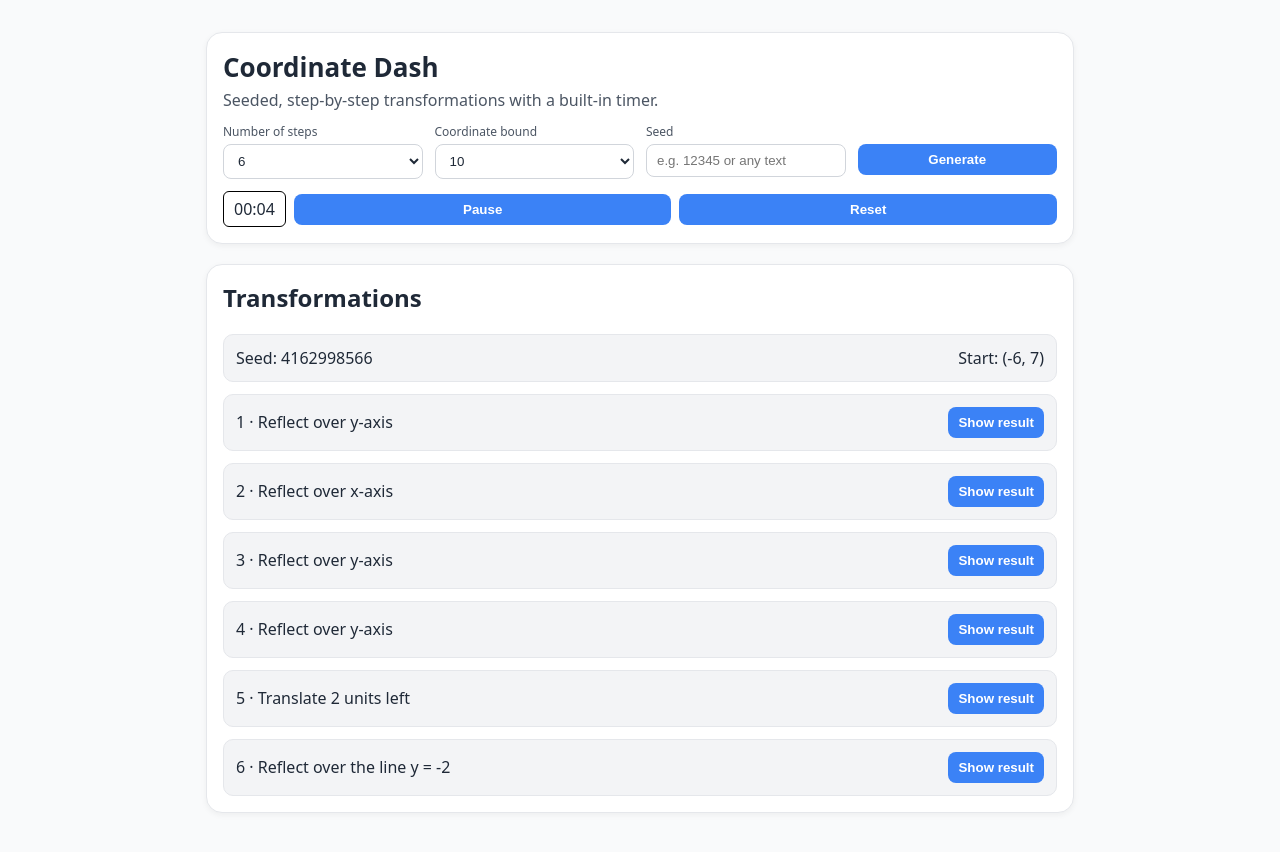
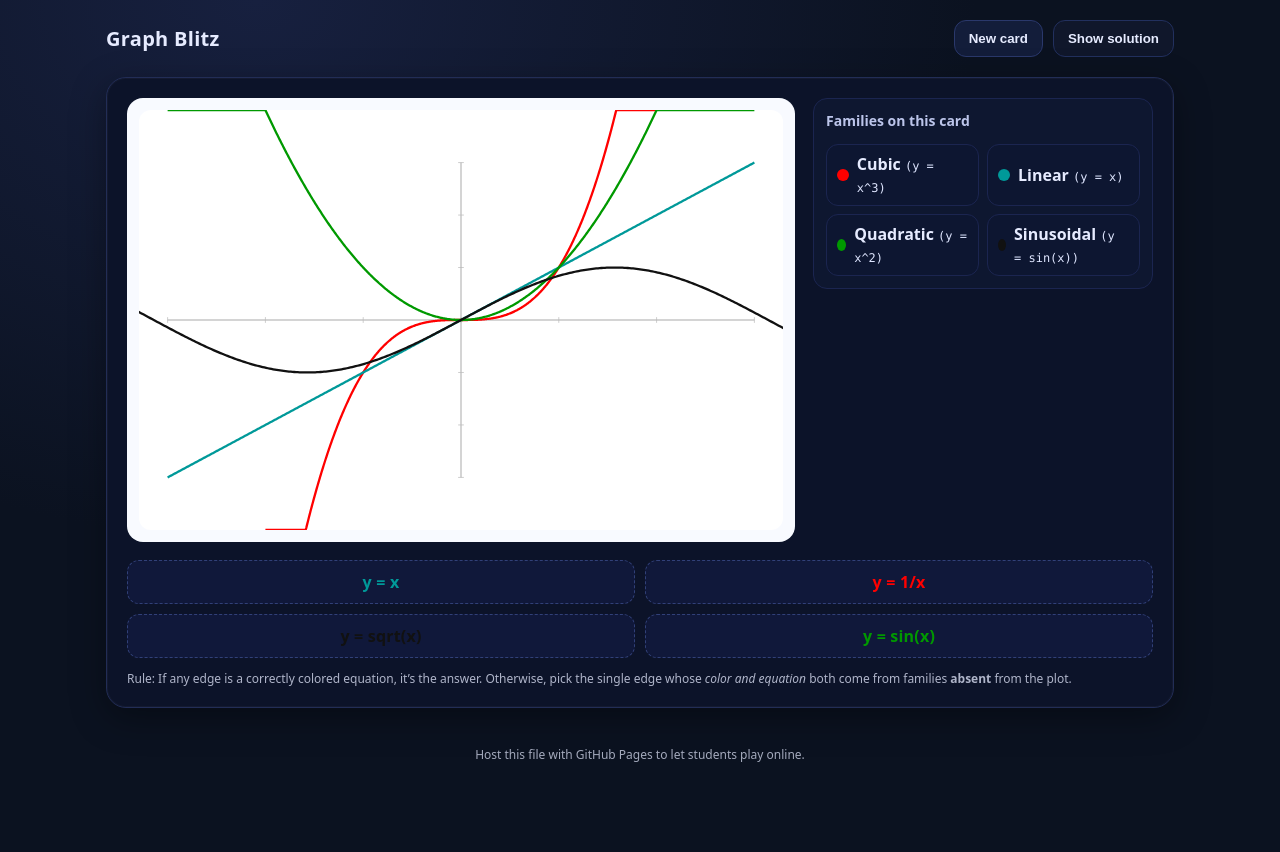
Before and after one commit to MerrickMath/MerrickMath.github.io, a Jekyll site: the page test.html, which Jekyll copies as it is, in a window 1280 px wide. Shown: the top 852 px of the page. Built offline with Jekyll 4.4.1, drawn with Linux system fonts in a browser that asks for light colours.

Commit message:
Update test.html

```diff
--- a/test.html
+++ b/test.html
@@ -1,280 +1,355 @@
-<!DOCTYPE html>
+<!doctype html>
 <html lang="en">
 <head>
-  <meta charset="UTF-8" />
-  <meta name="viewport" content="width=device-width, initial-scale=1" />
-  <title>Coordinate Dash</title>
+<meta charset="utf-8" />
+<meta name="viewport" content="width=device-width,initial-scale=1" />
+<title>Graph Blitz</title>
 <style>
-    :root {
-      --bg: #f9fafb;
-      --panel: #ffffff;
-      --muted: #4b5563;
-      --text: #1f2937;
-      --accent: #3b82f6;
-      --accent-hover: #2563eb;
-      --card: #f3f4f6;
-      --radius: 16px;
-      --button-bg: #3b82f6;
-      --button-bg-hover: #2563eb;
-      --button-text: #ffffff;
+  :root{
+    --bg:#0b1220; --panel:#0e1730; --ink:#e6ebff; --accent:#7aa2f7;
+    --ccyan:#009999; --cgreen:#009900; --cblue:#0000cc; --cmagenta:#ff00ff; --corange:#ff8000; --cred:#ff0000; --cblack:#111111;
   }
-    * { box-sizing: border-box; }
-    body {
-      margin: 0;
-      font-family: ui-sans-serif, system-ui, -apple-system, Segoe UI, Roboto, Ubuntu, Cantarell, Noto Sans, Helvetica Neue, Arial;
-      background: var(--bg);
-      color: var(--text);
+  *{box-sizing:border-box}
+  body{
+    margin:0; font-family:system-ui,Segoe UI,Roboto,Inter,Arial,sans-serif;
+    color:var(--ink); background:radial-gradient(1200px 900px at 20% 0%,#17203f 0%,#0b1220 60%) fixed;
   }
-    .container { max-width: 900px; margin: 32px auto; padding: 0 16px; }
-
-    header {
-      background: var(--panel);
-      border: 1px solid #e5e7eb;
-      border-radius: var(--radius);
-      padding: 16px;
-      box-shadow: 0 2px 6px rgba(0,0,0,0.05);
+  header{
+    padding:20px 16px; display:flex; gap:12px; align-items:center; justify-content:space-between;
+    max-width:1100px; margin:0 auto;
   }
-    header h1 { margin: 0 0 4px 0; font-size: 26px; }
-    header p { margin: 0; color: var(--muted); }
-
-    .heading-controls {
-      display: grid;
-      grid-template-columns: repeat(auto-fit, minmax(160px, 1fr));
-      gap: 12px;
-      margin-top: 12px;
+  h1{margin:0; font-size:20px; letter-spacing:.3px; font-weight:700}
+  .controls{display:flex; gap:10px; flex-wrap:wrap}
+  button{
+    cursor:pointer; border:1px solid #2a386b; background:#131d3a; color:var(--ink);
+    padding:10px 14px; border-radius:12px; font-weight:600; transition:.15s transform ease,.15s background-color ease,.15s border-color ease;
   }
-    .control label { display:block; font-size: 12px; margin-bottom: 4px; color: var(--muted); }
-    .control input, .control select {
-      width: 100%;
-      padding: 8px 10px;
-      border-radius: 8px;
-      border: 1px solid #d1d5db;
-      background: #fff;
-      color: var(--text);
+  button:hover{transform:translateY(-1px); background:#17244a; border-color:#3a4a8a}
+  button.secondary{background:#10172b; border-color:#22305e}
+  main{max-width:1100px; margin:0 auto; padding:0 16px 28px}
+  .card{
+    position:relative; background:#0c1329; border:1px solid #222d56; border-radius:20px; padding:20px;
+    box-shadow:0 10px 35px rgba(0,0,0,.35), inset 0 0 0 1px rgba(255,255,255,.03);
   }
-    .control button, .primary {
-      width: 100%;
-      padding: 8px 10px;
-      border-radius: 8px;
-      border: none;
-      background: var(--button-bg);
-      color: var(--button-text);
-      cursor: pointer;
-      font-weight: 600;
-      transition: background 0.2s;
+  .stage{display:grid; grid-template-columns:1fr 340px; gap:18px}
+  @media (max-width:1020px){ .stage{grid-template-columns:1fr} }
+  .plotWrap{
+    background:#f8faff; border-radius:16px; padding:12px; min-height:420px; overflow:hidden; position:relative;
   }
-    .control button:hover, .primary:hover {
-      background: var(--button-bg-hover);
+  .plotWrap svg{width:100%; height:420px; display:block; background:#fff; border-radius:12px}
+  .legend{
+    display:grid; gap:8px; grid-template-columns:repeat(2,minmax(0,1fr));
+    background:var(--panel); border:1px solid #1b2550; border-radius:14px; padding:12px;
+    align-self:start;
   }
-
-    .timer { border: 1px solid #000; padding: 6px 10px; border-radius: 6px; text-align: center; font-variant-numeric: tabular-nums; }
-    .timer-controls { display:flex; align-items:center; gap:8px; justify-content:flex-end; }
-
-    .panel { background: var(--panel); border: 1px solid #e5e7eb; border-radius: var(--radius); padding: 16px; margin-top: 20px; box-shadow: 0 2px 6px rgba(0,0,0,0.05); }
-    .panel h2 { margin-top: 0; }
-    .list { display: grid; gap: 12px; }
-    .card { background: var(--card); border: 1px solid #e5e7eb; border-radius: 10px; padding: 12px; }
-    .step-head { display: flex; justify-content: space-between; align-items: center; }
-    .answer { margin-top: 8px; color: var(--button-bg); font-weight: 600; display:none; }
+  .legend h3{margin:0 0 6px; grid-column:1/-1; font-size:14px; color:#cfd8ff; opacity:.9}
+  .pill{display:flex; gap:8px; align-items:center; padding:8px 10px; background:#0d1631; border:1px solid #1b2550; border-radius:12px}
+  .dot{width:12px; height:12px; border-radius:50%}
+  .eq{font-family:ui-monospace, "SF Mono", Menlo, Consolas, monospace; font-size:12px; color:#dfe6ff}
+  .edges{
+    margin-top:18px; display:grid; grid-template-columns:repeat(2,1fr); gap:10px;
+  }
+  .edge{
+    padding:10px 12px; border-radius:12px; background:#10183a; border:1px dashed #314078;
+    display:flex; align-items:center; justify-content:center; min-height:42px; text-align:center;
+    font-weight:700; letter-spacing:.2px;
+  }
+  .edge .eq{font-weight:800}
+  .edge.correct{border-style:solid; border-color:#38b263; box-shadow:0 0 0 3px rgba(56,178,99,.18) inset}
+  .edge.wrong{opacity:.55}
+  .tiny{opacity:.75; font-size:12px}
+  .toast{
+    position:fixed; z-index:50; right:14px; bottom:14px; padding:10px 12px; border-radius:10px;
+    background:#0e1a3b; border:1px solid #2b3a72; color:#cfe1ff; font-weight:600; box-shadow:0 10px 30px rgba(0,0,0,.4);
+    opacity:0; transform:translateY(10px); transition:.2s opacity ease,.2s transform ease;
+  }
+  .toast.show{opacity:1; transform:none}
+  footer{opacity:.7; text-align:center; font-size:12px; padding:10px}
 </style>
 </head>
 <body>
-<div class="container">
 <header>
-    <h1>Coordinate Dash</h1>
-    <p class="muted">Seeded, step-by-step transformations with a built-in timer.</p>
-    <div class="heading-controls">
-      <div class="control">
-        <label for="stepsInput">Number of steps</label>
-        <select id="stepsInput"><option>4</option><option selected>6</option><option>8</option><option>10</option></select>
-      </div>
-      <div class="control">
-        <label for="boundInput">Coordinate bound</label>
-        <select id="boundInput"><option>8</option><option selected>10</option><option>12</option><option>15</option></select>
-      </div>
-      <div class="control">
-        <label for="seedInput">Seed</label>
-        <input id="seedInput" type="text" placeholder="e.g. 12345 or any text" />
-      </div>
-      <div class="control">
-        <label>&nbsp;</label>
-        <button class="primary" id="generateBtn">Generate</button>
-      </div>
-    </div>
-    <div class="timer-controls" style="margin-top:12px;">
-      <span class="timer" id="timer">00:00</span>
-      <button class="primary" id="toggleTimerBtn">Pause</button>
-      <button class="primary" id="resetBtn">Reset</button>
+  <h1>Graph Blitz</h1>
+  <div class="controls">
+    <button id="btn-new">New card</button>
+    <button id="btn-solution" class="secondary">Show solution</button>
   </div>
 </header>
 
-  <section class="panel">
-    <h2>Transformations</h2>
-    <div id="answers" class="list"></div>
-  </section>
+<main>
+  <div class="card">
+    <div class="stage">
+      <div class="plotWrap">
+        <svg id="plot" viewBox="0 0 900 520" preserveAspectRatio="xMidYMid meet" aria-label="Graph plot area"></svg>
+      </div>
+      <aside class="legend" id="legend">
+        <h3>Families on this card</h3>
+        <!-- pills inserted here -->
+      </aside>
     </div>
 
+    <div class="edges" id="edges">
+      <!-- 4 edges inserted here -->
+    </div>
+
+    <div style="margin-top:12px" class="tiny">Rule: If any edge is a correctly colored equation, it’s the answer. Otherwise, pick the single edge whose <em>color and equation</em> both come from families <strong>absent</strong> from the plot.</div>
+  </div>
+</main>
+
+<div class="toast" id="toast">New card generated</div>
+<footer>Host this file with GitHub Pages to let students play online.</footer>
+
 <script>
-// ===== Deterministic RNG (mulberry32) + string hashing =====
-function mulberry32(a) {
-  return function() {
-    var t = a += 0x6D2B79F5;
-    t = Math.imul(t ^ (t >>> 15), t | 1);
-    t ^= t + Math.imul(t ^ (t >>> 7), t | 61);
-    return ((t ^ (t >>> 14)) >>> 0) / 4294967296;
+/* ---------- Data & helpers ---------- */
+const COLORS = {
+  ccyan:    getCSS('--ccyan'),
+  cgreen:   getCSS('--cgreen'),
+  black:    getCSS('--cblack'),
+  cblue:    getCSS('--cblue'),
+  cmagenta: getCSS('--cmagenta'),
+  corange:  getCSS('--corange'),
+  cred:     getCSS('--cred'),
+};
+
+const FAMILIES = [
+  { key:'lin',   name:'Linear',       eq:'y = x',         color:'ccyan'   },
+  { key:'quad',  name:'Quadratic',    eq:'y = x^2',       color:'cgreen'  },
+  { key:'sin',   name:'Sinusoidal',   eq:'y = sin(x)',    color:'black'   },
+  { key:'recip', name:'Reciprocal',   eq:'y = 1/x',       color:'cblue'   },
+  { key:'exp',   name:'Exponential',  eq:'y = e^x',       color:'cmagenta'},
+  { key:'rad',   name:'Radical',      eq:'y = sqrt(x)',   color:'corange' },
+  { key:'cub',   name:'Cubic',        eq:'y = x^3',       color:'cred'    },
+];
+const byKey = Object.fromEntries(FAMILIES.map(f => [f.key, f]));
+const colorToKey = Object.fromEntries(FAMILIES.map(f => [f.color, f.key]));
+const eqToKey = Object.fromEntries(FAMILIES.map(f => [f.eq, f.key]));
+const EQS = FAMILIES.map(f => f.eq);
+const KEYS = FAMILIES.map(f => f.key);
+
+function getCSS(varName){
+  return getComputedStyle(document.documentElement).getPropertyValue(varName).trim();
+}
+function randChoice(arr){ return arr[Math.floor(Math.random()*arr.length)] }
+function sample(arr, k){
+  const copy=[...arr]; const res=[];
+  for(let i=0;i<k;i++){ const j=Math.floor(Math.random()*copy.length); res.push(copy.splice(j,1)[0]); }
+  return res;
+}
+function shuffle(a){ for(let i=a.length-1;i>0;i--){ const j=Math.floor(Math.random()* (i+1)); [a[i],a[j]]=[a[j],a[i]]; } return a; }
+
+/* ---------- Card generator (always-solvable) ---------- */
+function makeCard(){
+  const present4 = sample(KEYS, 4).sort();
+  const absent = KEYS.filter(k => !present4.includes(k));
+
+  // Decide card type: 50% match, 50% absent
+  const matchType = Math.random() < 0.5;
+
+  let edges = []; // list of {color, eq}
+  if (matchType){
+    // Exactly ONE correctly colored edge
+    const matchKey = randChoice(present4);
+    edges.push({ color: byKey[matchKey].color, eq: byKey[matchKey].eq });
+    const others = present4.filter(k => k !== matchKey);
+    for (const colKey of others){
+      const color = byKey[colKey].color;
+      // pick an equation from a different family (can be present or absent), ensure mismatch
+      const choices = KEYS.filter(k => k !== colKey);
+      const eqKey = randChoice(choices);
+      edges.push({ color, eq: byKey[eqKey].eq });
+    }
+  } else {
+    // ABSENT: zero color-correct edges.
+    // Create exactly one edge whose color & equation are from two different absent families.
+    const [aColorKey, aEqKey] = sample(absent, 2);
+    edges.push({ color: byKey[aColorKey].color, eq: byKey[aEqKey].eq });
+    // Other three: colors from present; eq from present but not same as the color family
+    for (let i=0;i<3;i++){
+      const colKey = randChoice(present4);
+      const color = byKey[colKey].color;
+      const choices = present4.filter(k => k !== colKey);
+      const eqKey = randChoice(choices);
+      edges.push({ color, eq: byKey[eqKey].eq });
     }
   }
-function hashStringToSeed(str) {
-  let h = 0x811c9dc5; // FNV-1a
-  for (let i = 0; i < str.length; i++) { h ^= str.charCodeAt(i); h = Math.imul(h, 0x01000193); }
-  return h >>> 0;
+
+  // Verify constraints
+  const isCorrectPair = (edge)=> colorToKey[edge.color] === eqToKey[edge.eq];
+  const correctCount = edges.filter(isCorrectPair).length;
+  if (matchType){
+    if (correctCount !== 1){
+      return makeCard(); // retry if unlucky
+    }
+  } else {
+    if (correctCount !== 0){
+      return makeCard(); // retry
+    }
+    const isFullyAbsent = (edge)=>{
+      const ck = colorToKey[edge.color], ek = eqToKey[edge.eq];
+      return !present4.includes(ck) && !present4.includes(ek);
+    };
+    const fullyAbsentCount = edges.filter(isFullyAbsent).length;
+    if (fullyAbsentCount !== 1){
+      return makeCard(); // retry
+    }
   }
 
-let rng = mulberry32(123456789);
-function reseed(seedVal) {
-  let seed;
-  if (typeof seedVal === 'number' && Number.isFinite(seedVal)) seed = seedVal >>> 0;
-  else if (typeof seedVal === 'string' && seedVal.trim().length) seed = hashStringToSeed(seedVal.trim());
-  else seed = (Date.now() ^ Math.floor(Math.random() * 1e9)) >>> 0;
-  rng = mulberry32(seed);
-  return seed;
+  // Randomize assignment to positions
+  edges = shuffle(edges);
+
+  // Compute the unique answer index
+  let answerIdx = -1;
+  if (correctCount === 1){
+    answerIdx = edges.findIndex(isCorrectPair);
+  } else {
+    // no correct colors; choose the fully-absent one
+    const isFullyAbsent = (edge)=>{
+      const ck = colorToKey[edge.color], ek = eqToKey[edge.eq];
+      return !present4.includes(ck) && !present4.includes(ek);
+    };
+    answerIdx = edges.findIndex(isFullyAbsent);
   }
-function rand() { return rng(); }
-function randint(min, max) { return Math.floor(rand() * (max - min + 1)) + min; }
-function choice(arr) { return arr[Math.floor(rand() * arr.length)]; }
 
-// ===== Transformations =====
-function random_translation() {
-  const direction = choice(["up", "down", "left", "right"]);
-  const magnitude = randint(1, 5);
-  const desc = `Translate ${magnitude} unit${magnitude===1?'':'s'} ${direction}`;
-  function fn(x, y) {
-    if (direction === 'up') return [x, y + magnitude];
-    if (direction === 'down') return [x, y - magnitude];
-    if (direction === 'right') return [x + magnitude, y];
-    return [x - magnitude, y];
+  return { present4, edges, answerIdx };
 }
-  return [desc, fn];
+
+/* ---------- Plotting (SVG) ---------- */
+// We draw in a scaled coordinate system: x ∈ [-3,3], y ∈ [-3,3]
+const PLOT = document.getElementById('plot');
+const W = 900, H = 520;
+const PAD = 40;
+const XMIN=-3, XMAX=3, YMIN=-3, YMAX=3;
+
+function scaleX(x){ return PAD + (x - XMIN) / (XMAX - XMIN) * (W - 2*PAD); }
+function scaleY(y){ return H - PAD - (y - YMIN) / (YMAX - YMIN) * (H - 2*PAD); }
+
+function mk(tag, attrs={}, children=[]){
+  const el = document.createElementNS('http://www.w3.org/2000/svg', tag);
+  for (const [k,v] of Object.entries(attrs)){ el.setAttribute(k, v); }
+  for (const ch of children) el.appendChild(ch);
+  return el;
 }
-function random_reflection() {
-  const axis = choice(["x-axis", "y-axis", "line"]);
-  if (axis === 'x-axis') return ["Reflect over x-axis", (x, y) => [x, -y]];
-  if (axis === 'y-axis') return ["Reflect over y-axis", (x, y) => [-x, y]];
-  const lineType = choice(["x=", "y="]);
-  const value = randint(-3, 3);
-  if (lineType === 'x=') return [`Reflect over the line x = ${value}`, (x, y) => [2*value - x, y]];
-  return [`Reflect over the line y = ${value}`, (x, y) => [x, 2*value - y]];
+
+function axes(){
+  const g = mk('g', { 'stroke': '#555', 'stroke-width':'1' });
+  // axes lines
+  const x0 = scaleY(0), y0 = scaleX(0);
+  g.appendChild(mk('line', { x1: scaleX(XMIN), y1: x0, x2: scaleX(XMAX), y2: x0, stroke:'#888' }));
+  g.appendChild(mk('line', { x1: y0, y1: scaleY(YMIN), x2: y0, y2: scaleY(YMAX), stroke:'#888' }));
+  // ticks (optional light)
+  for (let t=-3; t<=3; t++){
+    const tx = scaleX(t), ty = scaleY(t);
+    g.appendChild(mk('line', { x1: tx, y1: x0-4, x2: tx, y2: x0+4, stroke:'#bbb' }));
+    g.appendChild(mk('line', { x1: y0-4, y1: ty, x2: y0+4, y2: ty, stroke:'#bbb' }));
   }
-function random_rotation() {
-  const angle = choice([90, -90]);
-  const pivot = [randint(-5, 5), randint(-5, 5)];
-  const arrow = angle === 90 ? '↺' : '↻';
-  const desc = `Rotate ${Math.abs(angle)}° ${arrow} about the point (${pivot[0]}, ${pivot[1]})`;
-  function fn(x, y) {
-    const [x0, y0] = pivot; const dx = x - x0, dy = y - y0;
-    if (angle === 90) return [x0 - dy, y0 + dx];
-    return [x0 + dy, y0 - dx];
+  return g;
 }
-  return [desc, fn];
+
+function pathFor(f, options={}){
+  const { color='#000', width=3 } = options;
+  const N = 700;
+  let d = '';
+  function moveTo(x,y){ d += (d ? ' L ' : 'M ') + scaleX(x).toFixed(2) + ' ' + scaleY(y).toFixed(2); }
+  function lineTo(x,y){ d += ' L ' + scaleX(x).toFixed(2) + ' ' + scaleY(y).toFixed(2); }
+
+  // split into safe segments for discontinuities
+  const segments = f.segments;
+  for (const seg of segments){
+    const [a,b] = seg;
+    let first=true;
+    for (let i=0;i<=N;i++){
+      const x = a + (b-a)*i/N;
+      let y = f.fn(x);
+      if (!isFinite(y)) { first=true; continue; }
+      y = Math.max(YMIN-1, Math.min(YMAX+1, y));
+      if (first){ moveTo(x,y); first=false; } else { lineTo(x,y); }
     }
-function generate_random_transformation() { return choice([random_translation, random_reflection, random_rotation])(); }
+  }
+  return mk('path', { d, fill:'none', stroke: color, 'stroke-width': String(width) });
+}
 
-// ===== UI refs =====
-const answersEl = document.getElementById('answers');
-const seedInput = document.getElementById('seedInput');
-const stepsInput = document.getElementById('stepsInput');
-const boundInput = document.getElementById('boundInput');
-const generateBtn = document.getElementById('generateBtn');
+function familyDef(key){
+  switch(key){
+    case 'lin':   return { fn:(x)=>x, segments:[[-3,3]], color: COLORS.ccyan };
+    case 'quad':  return { fn:(x)=>x*x, segments:[[-3,3]], color: COLORS.cgreen };
+    case 'sin':   return { fn:(x)=>Math.sin(x), segments:[[-6.283,6.283]], color: COLORS.black };
+    case 'recip': return { fn:(x)=>1/x, segments:[[-3,-0.2],[0.2,3]], color: COLORS.cblue };
+    case 'exp':   return { fn:(x)=>Math.exp(x), segments:[[-2,2.5]], color: COLORS.cmagenta };
+    case 'rad':   return { fn:(x)=>Math.sqrt(Math.max(0,x)), segments:[[0,3]], color: COLORS.corange };
+    case 'cub':   return { fn:(x)=>x*x*x, segments:[[-2,2]], color: COLORS.cred };
+  }
+}
 
-// Timer controls
-const timerEl = document.getElementById('timer');
-const toggleTimerBtn = document.getElementById('toggleTimerBtn');
-const resetBtn = document.getElementById('resetBtn');
+function renderPlot(present4){
+  PLOT.innerHTML='';
+  PLOT.appendChild(axes());
+  for (const k of present4){
+    const f = familyDef(k);
+    PLOT.appendChild(pathFor(f, { color: f.color, width:3.2 }));
+  }
+}
 
-let timerHandle = null; let elapsedSec = 0;
-function fmtTime(sec) { const m = Math.floor(sec / 60); const s = sec % 60; return `${String(m).padStart(2,'0')}:${String(s).padStart(2,'0')}`; }
-function timerStart() { if (timerHandle) return; timerHandle = setInterval(() => { elapsedSec++; timerEl.textContent = fmtTime(elapsedSec); }, 1000); }
-function timerStop() { if (timerHandle) { clearInterval(timerHandle); timerHandle = null; } }
-function timerReset() { timerStop(); elapsedSec = 0; timerEl.textContent = fmtTime(elapsedSec); }
-toggleTimerBtn?.addEventListener('click', () => {
-  if (timerHandle) { timerStop(); toggleTimerBtn.textContent = 'Start'; }
-  else { timerStart(); toggleTimerBtn.textContent = 'Pause'; }
-});
-resetBtn?.addEventListener('click', () => { timerReset(); if (toggleTimerBtn) toggleTimerBtn.textContent = 'Start'; });
+/* ---------- UI: legend + edges ---------- */
+const legend = document.getElementById('legend');
+const edgesBox = document.getElementById('edges');
+function renderLegend(present4){
+  // Clear previous pills
+  [...legend.querySelectorAll('.pill')].forEach(el=>el.remove());
+  for (const k of present4){
+    const fam = byKey[k];
+    const pill = document.createElement('div');
+    pill.className = 'pill';
+    const dot = document.createElement('span');
+    dot.className='dot'; dot.style.background = COLORS[fam.color];
+    const label = document.createElement('span');
+    label.innerHTML = `<strong>${fam.name}</strong> <span class="eq">(${fam.eq})</span>`;
+    pill.append(dot, label);
+    legend.appendChild(pill);
+  }
+}
 
-function renderAnswers(startPt, steps, seedUsed) {
-  answersEl.innerHTML = '';
-  const startCard = document.createElement('div');
-  startCard.className = 'card';
-  startCard.innerHTML = `<div class="step-head"><span class="step-desc">Seed: ${seedUsed}</span><span class="mono">Start: (${startPt[0]}, ${startPt[1]})</span></div>`;
-  answersEl.appendChild(startCard);
-
-  steps.forEach((step, idx) => {
-    const [desc, coord] = step;
-    const card = document.createElement('div');
-    card.className = 'card';
-    const ansId = `ans-${idx}`;
-    card.innerHTML = `
-      <div class="step-head">
-        <div class="step-desc">${idx+1} · ${desc}</div>
-        <div class="step-actions">
-          <button class="primary" data-target="${ansId}">Show result</button>
-        </div>
-      </div>
-      <div class="answer mono" id="${ansId}">(${coord[0]}, ${coord[1]})</div>
-    `;
-    answersEl.appendChild(card);
+function renderEdges(edges, answerIdx){
+  edgesBox.innerHTML='';
+  const posNames = ['Top','Right','Left','Bottom'];
+  edges.forEach((e, idx)=>{
+    const el = document.createElement('div');
+    el.className='edge';
+    el.dataset.index = idx;
+    const col = COLORS[e.color];
+    el.innerHTML = `<span style="color:${col}">${e.eq}</span>`;
+    edgesBox.appendChild(el);
   });
 
-  answersEl.querySelectorAll('button[data-target]').forEach(btn => {
-    btn.addEventListener('click', () => {
-      const id = btn.getAttribute('data-target');
-      const el = document.getElementById(id);
-      const vis = el.style.display === 'block';
-      el.style.display = vis ? 'none' : 'block';
-      btn.textContent = vis ? 'Show result' : 'Hide result';
+  // Reveal handler
+  document.getElementById('btn-solution').onclick = ()=>{
+    [...edgesBox.children].forEach((d,i)=>{
+      if (i===answerIdx){ d.classList.remove('wrong'); d.classList.add('correct'); }
+      else { d.classList.remove('correct'); d.classList.add('wrong'); }
     });
-  });
+  };
 }
 
-function generate() {
-  const stepsN = parseInt(stepsInput?.value, 10) || 6;
-  const BOUND = parseInt(boundInput?.value, 10) || 10;
-  const seedText = (seedInput?.value || '').trim();
-  const seedUsed = reseed(seedText.length ? seedText : undefined);
+/* ---------- App flow ---------- */
+let current = null;
 
-  const start = [ randint(-BOUND + 1, BOUND - 1), randint(-BOUND + 1, BOUND - 1) ];
-  const tforms = Array.from({ length: stepsN }, () => generate_random_transformation());
-
-  let [x, y] = start; const steps = [];
-  for (const [desc, fn] of tforms) { [x, y] = fn(x, y); steps.push([desc, [x, y]]); }
-
-  renderAnswers(start, steps, seedUsed);
-
-  timerReset();
-  timerStart();
-
-  const params = new URLSearchParams({ seed: seedText || String(seedUsed), steps: String(stepsN), bound: String(BOUND) });
-  try { history.replaceState(null, '', `${location.pathname}#${params.toString()}`); } catch {}
+function newCard(){
+  current = makeCard();
+  renderPlot(current.present4);
+  renderLegend(current.present4);
+  renderEdges(current.edges, current.answerIdx);
+  toast('New card generated');
 }
 
-generateBtn?.addEventListener('click', generate);
-
-function initFromHash() {
-  if (!location.hash) return false;
-  const q = new URLSearchParams(location.hash.slice(1));
-  const seed = q.get('seed'); if (seed && seedInput) seedInput.value = seed;
-  const steps = q.get('steps'); if (steps && stepsInput) stepsInput.value = steps;
-  const bound = q.get('bound'); if (bound && boundInput) boundInput.value = bound;
-  return true;
+function toast(msg){
+  const t = document.getElementById('toast');
+  t.textContent = msg;
+  t.classList.add('show');
+  setTimeout(()=>t.classList.remove('show'), 1200);
 }
 
-initFromHash();
-if (document.readyState === 'loading') {
-  document.addEventListener('DOMContentLoaded', generate);
-} else {
-  generate();
-}
+document.getElementById('btn-new').addEventListener('click', newCard);
+document.getElementById('btn-solution').addEventListener('click', ()=>{/* wired in renderEdges */});
+newCard(); // initial card
 </script>
 </body>
 </html>
```
Lines whose indentation alone changed are shown as unchanged.
